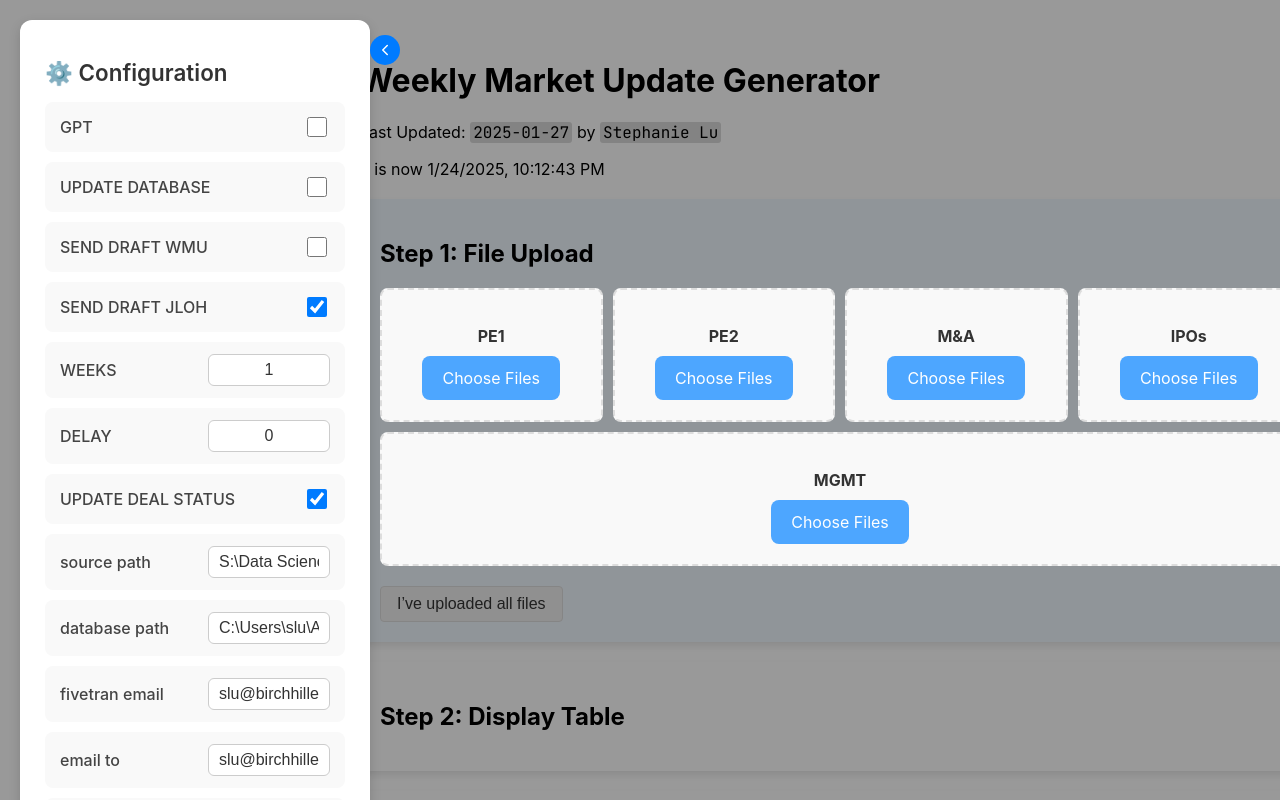
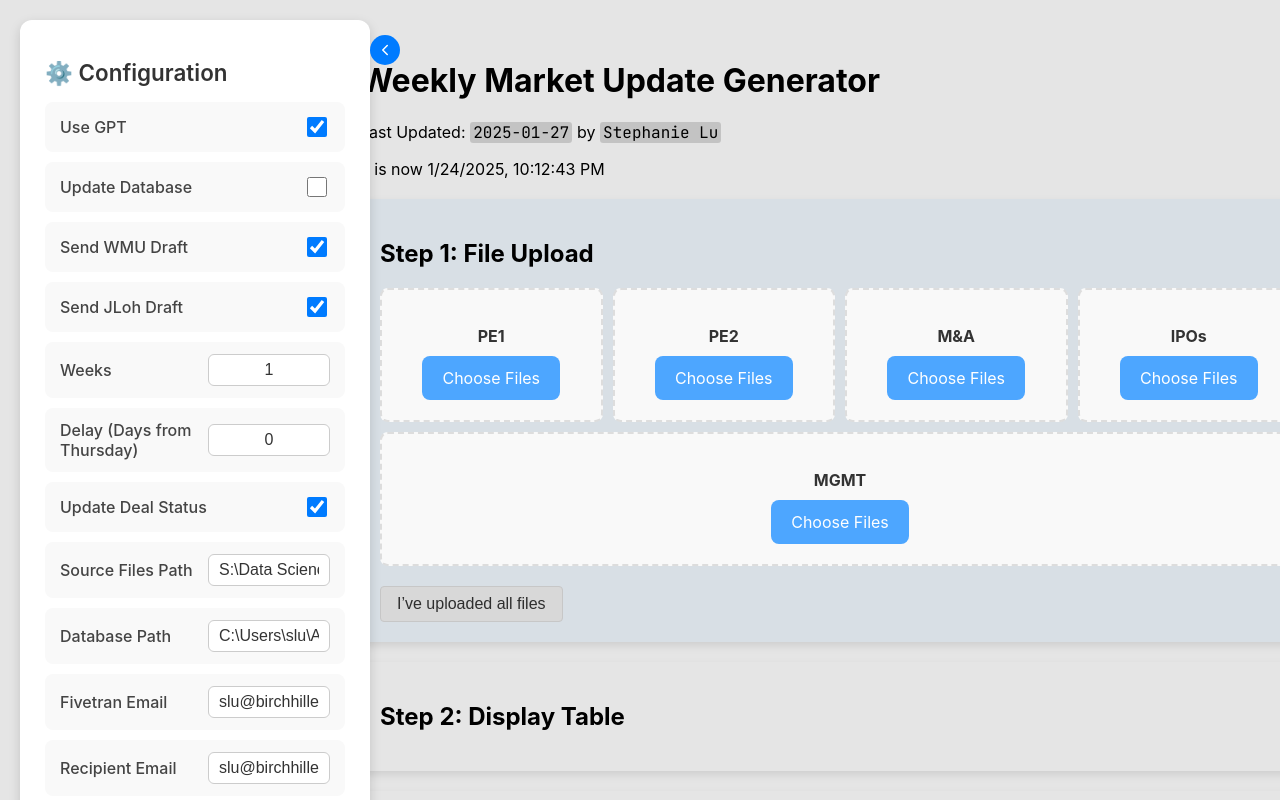
Before and after one commit to slu-bhep/slu-bhep.github.io, a React (Create React App) app: page / in a window 1280 px wide. Shown: the top 800 px of the page. Built offline with nearby package versions, Linux system fonts and the light colour scheme.

Commit message:
add tooltips to config panel

```diff
--- a/src/components/Config.js
+++ b/src/components/Config.js
@@ -1,6 +1,6 @@
 import React, { useState } from 'react';
 import styled from 'styled-components';
-import { FiSave, FiChevronLeft, FiChevronRight } from 'react-icons/fi';
+import { FiSave, FiChevronLeft, FiChevronRight, FiInfo } from 'react-icons/fi';
 
 // Sidebar Container - Floating Flat Panel
 const SidebarContainer = styled.div`
@@ -22,7 +22,7 @@ const BackgroundOverlay = styled.div`
   left: 0;
   width: 100vw;
   height: 100vh;
-  background: rgba(0, 0, 0, ${(props) => (props.collapsed ? '0' : '0.4')}); /* No dark grey when collapsed */
+  background: rgba(0, 0, 0, ${(props) => (props.collapsed ? '0' : '0.1')}); /* No dark grey when collapsed */
   transition: background 0.3s ease-in-out;
   pointer-events: ${(props) => (props.collapsed ? 'none' : 'auto')};
 `;
@@ -64,6 +64,7 @@ const ConfigOption = styled.div`
   padding: 12px 15px;
   margin-bottom: 10px;
   transition: all 0.3s ease;
+  position: relative;
 
   &:hover {
     background: #f0f4ff;
@@ -74,6 +75,30 @@ const Label = styled.label`
   font-size: 1rem;
   font-weight: 500;
   color: #444;
+  display: flex;
+  align-items: center;
+`;
+
+const Tooltip = styled.div`
+  position: absolute;
+  background-color: #333;
+  color: white;
+  padding: 8px;
+  border-radius: 5px;
+  font-size: 0.9rem;
+  z-index: 9999;
+  top: 50%;
+  left: 100%; /* Positioned to the right */
+  transform: translateX(10px) translateY(-50%); /* Slight space and vertically centered */
+  white-space: nowrap;
+  visibility: hidden;
+  opacity: 0;
+  transition: opacity 0.2s;
+
+  ${ConfigOption}:hover & {
+    visibility: visible;
+    opacity: 1;
+  }
 `;
 
 const Checkbox = styled.input`
@@ -120,12 +145,42 @@ const SaveButton = styled.button`
   }
 `;
 
+const LABELS = {
+  GPT: "Use GPT",
+  UPDATE_DATABASE: "Update Database",
+  SEND_DRAFT_WMU: "Send WMU Draft",
+  SEND_DRAFT_JLOH: "Send JLoh Draft",
+  WEEKS: "Weeks",
+  DELAY: "Delay (Days from Thursday)",
+  UPDATE_DEAL_STATUS: "Update Deal Status",
+  source_path: "Source Files Path",
+  database_path: "Database Path",
+  fivetran_email: "Fivetran Email",
+  email_to: "Recipient Email",
+  name: "Name",
+};
+
+const TOOLTIP_TEXT = {
+  GPT: "Use GPT to write and format the WMU.",
+  UPDATE_DATABASE: "Update BigQuery tables with new deal data.",
+  SEND_DRAFT_WMU: "Send yourself a draft of the WMU email.",
+  SEND_DRAFT_JLOH: "Send yourself a draft of the WMU Check email to JLoh.",
+  WEEKS: "Number of weeks of deals covered in the WMU.",
+  DELAY: "Number of days we are from Thursday.",
+  UPDATE_DEAL_STATUS: "Update 'In DealCloud', 'In Market', and 'Reviewed by BH' fields.",
+  source_path: "Path to the source files for with deal data.",
+  database_path: "Path to BigQuery tables.",
+  fivetran_email: "Fivetran email used for syncing data to BigQuery.",
+  email_to: "Email address to send the email drafts.",
+  name: "Name to use for the email salutations.",
+};
+
 function Config() {
   const [collapsed, setCollapsed] = useState(false);
   const [config, setConfig] = useState({
-    GPT: false,
+    GPT: true,
     UPDATE_DATABASE: false,
-    SEND_DRAFT_WMU: false,
+    SEND_DRAFT_WMU: true,
     SEND_DRAFT_JLOH: true,
     WEEKS: 1,
     DELAY: 0,
@@ -173,7 +228,10 @@ function Config() {
             <ConfigHeader>⚙️ Configuration</ConfigHeader>
             {Object.keys(config).map((key) => (
               <ConfigOption key={key}>
-                <Label>{key.replace(/_/g, ' ')}</Label>
+                <Label>
+                  {LABELS[key] || key.replace(/_/g, ' ')}
+                  <Tooltip>{TOOLTIP_TEXT[key] || "No description available."}</Tooltip>
+                </Label>
                 {typeof config[key] === 'boolean' ? (
                   <Checkbox
                     type="checkbox"
```
Also changed, not shown: 1 other file (tests, documents, lock files or other folders).
